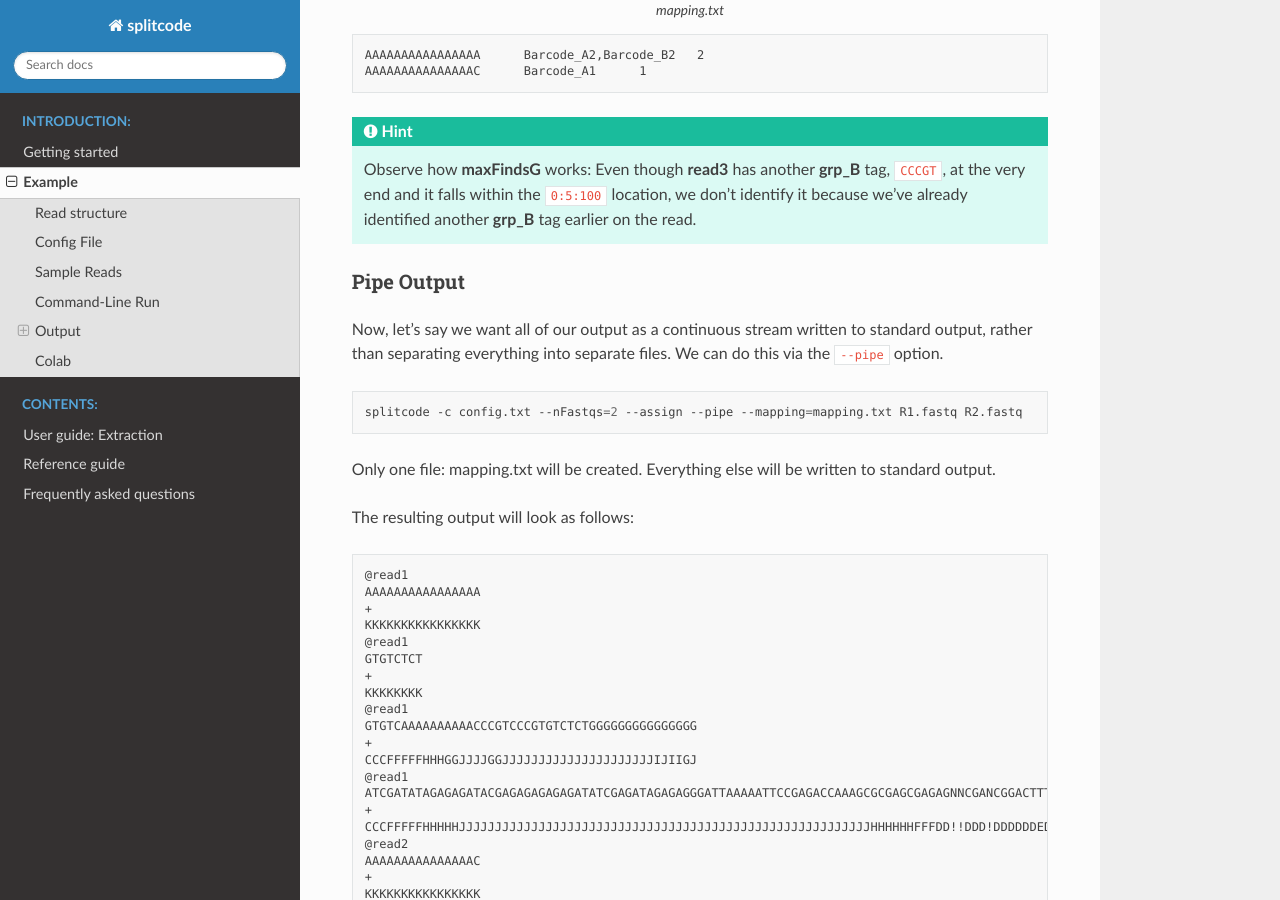
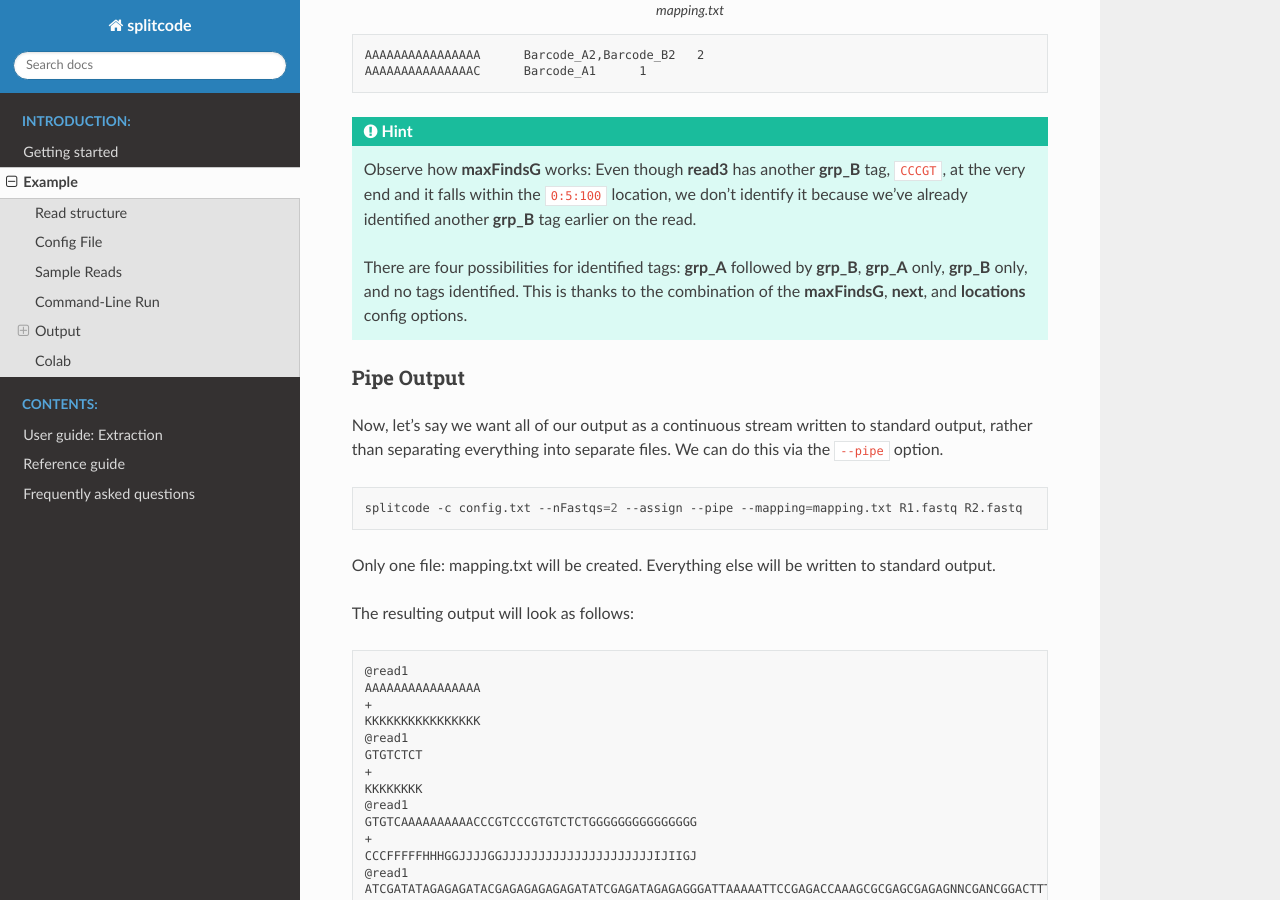
Before and after one commit to pachterlab/splitcode-tutorial, a Sphinx documentation site: the page built from docs/source/example.rst, in a window 1280 px wide and 900 px high, scrolled down 5406 px. Built offline with Sphinx 7.4.7 and the Read the Docs theme 2.0.0, drawn with Linux system fonts in a browser that asks for light colours.

Commit message:
Update example.rst

```diff
--- a/docs/source/example.rst
+++ b/docs/source/example.rst
@@ -232,6 +232,8 @@ Now, let's view the output files below:
 
   Observe how **maxFindsG** works: Even though **read3** has another **grp_B** tag, ``CCCGT``, at the very end and it falls within the ``0:5:100`` location, we don't identify it because we've already identified another **grp_B** tag earlier on the read.
 
+  There are four possibilities for identified tags: **grp_A** followed by **grp_B**, **grp_A** only, **grp_B** only, and no tags identified. This is thanks to the combination of the **maxFindsG**, **next**, and **locations** config options.
+
 Pipe Output
 ~~~~~~~~~~~
 
```
